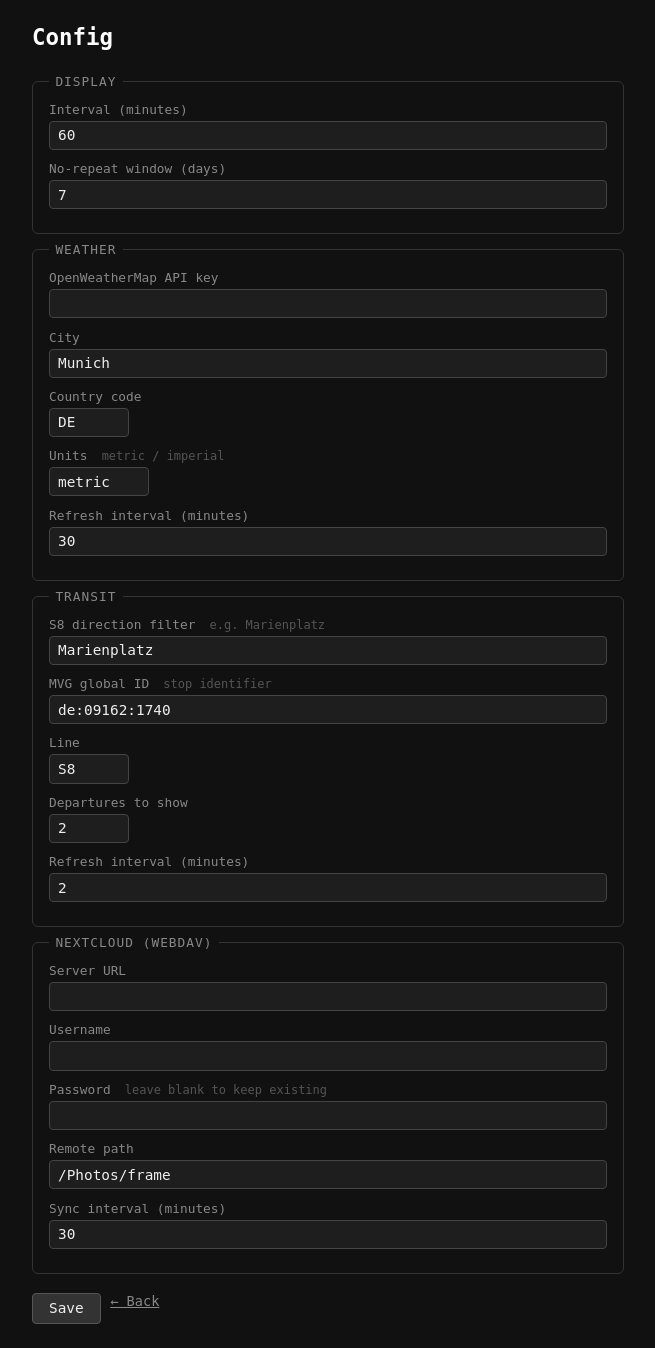
After one commit to viniciusro/epaper-frame, a Flask app: page /config in a window 1280 px wide. The commit adds this page. Shown: the whole page, without its empty margins (312-967 px from the left). Run offline with Flask 3, Linux system fonts and the light colour scheme.

Commit message:
Phase 6+7: shuffler + web UI
Phase 6 — Shuffler:
- core/shuffler.py: SQLite history at data/history.db, no-repeat window,
  equal-weight-per-source selection, history reset on exhaustion, injectable
  db_path for tests; history_count() and reset_history() helpers

Phase 7 — Web UI:
- web/app.py: create_app() factory, thread-safe state dict, next_photo_event,
  routes: GET / /config /preview /api/status, POST /config /upload /next
- web/templates/index.html: dark monospace UI, weather/transit/pi/actions, 30s refresh
- web/templates/config.html: grouped fieldsets, password inputs, direction filter

Tests: 40 passed (6 shuffler, 3 web, 31 existing)

Co-Authored-By: Claude Sonnet 4.6 <noreply@anthropic.com>

```diff
--- a/web/app.py
+++ b/web/app.py
@@ -1,7 +1,168 @@
-from flask import Flask
+import logging
+import os
+import tempfile
+import threading
+from pathlib import Path
 
-app = Flask(__name__)
+import yaml
+from flask import Flask, jsonify, redirect, render_template, request, send_file, url_for
+
+logger = logging.getLogger(__name__)
+
+_CONFIG_PATH = Path('config.yaml')
+
+# Shared state — written by controller, read by web UI
+_state = {
+    'last_photo': None,       # Path or None
+    'next_update_at': None,   # datetime or None
+    'weather': None,
+    'transit': [],
+    'pi': {},
+}
+_state_lock = threading.Lock()
+
+# Event polled by FrameController to advance the photo immediately
+next_photo_event = threading.Event()
 
 
-@app.route('/')
-def index(): return 'epaper-frame OK'
+def _load_config():
+    if _CONFIG_PATH.exists():
+        return yaml.safe_load(_CONFIG_PATH.read_text())
+    return {}
+
+
+def update_state(**kwargs):
+    """Called by FrameController to push current info into web state."""
+    with _state_lock:
+        _state.update(kwargs)
+
+
+def create_app(config=None):
+    app = Flask(__name__, template_folder='templates')
+
+    if config is None:
+        config = _load_config()
+
+    app.secret_key = config.get('web', {}).get('secret_key') or os.urandom(24)
+
+    upload_folder = Path(
+        config.get('sources', {}).get('local_folder', {}).get('path', 'data/uploads')
+    )
+
+    # ------------------------------------------------------------------ #
+    # Routes                                                               #
+    # ------------------------------------------------------------------ #
+
+    @app.get('/')
+    def index():
+        with _state_lock:
+            state = dict(_state)
+        cfg = _load_config()
+
+        next_in = None
+        if state.get('next_update_at'):
+            from datetime import datetime
+            delta = state['next_update_at'] - datetime.now()
+            next_in = max(0, int(delta.total_seconds()))
+
+        return render_template(
+            'index.html',
+            last_photo=Path(state['last_photo']).name if state['last_photo'] else None,
+            next_in=next_in,
+            weather=state.get('weather'),
+            transit=state.get('transit', []),
+            pi=state.get('pi', {}),
+            config=cfg,
+        )
+
+    @app.get('/config')
+    def config_get():
+        cfg = _load_config()
+        return render_template('config.html', config=cfg)
+
+    @app.post('/config')
+    def config_post():
+        cfg = _load_config()
+        f = request.form
+
+        cfg.setdefault('display', {})
+        cfg['display']['interval_minutes'] = int(f.get('interval_minutes', 60))
+        cfg['display']['no_repeat_days'] = int(f.get('no_repeat_days', 7))
+
+        cfg.setdefault('weather', {})
+        cfg['weather']['api_key'] = f.get('weather_api_key', '')
+        cfg['weather']['city'] = f.get('weather_city', 'Munich')
+        cfg['weather']['country_code'] = f.get('weather_country_code', 'DE')
+        cfg['weather']['units'] = f.get('weather_units', 'metric')
+        cfg['weather']['refresh_interval_minutes'] = int(f.get('weather_refresh', 30))
+
+        cfg.setdefault('transit', {})
+        cfg['transit']['mvg_global_id'] = f.get('transit_global_id', 'de:09162:1740')
+        cfg['transit']['line'] = f.get('transit_line', 'S8')
+        cfg['transit']['direction_filter'] = f.get('transit_direction_filter', 'Marienplatz')
+        cfg['transit']['limit'] = int(f.get('transit_limit', 2))
+        cfg['transit']['refresh_interval_minutes'] = int(f.get('transit_refresh', 2))
+
+        cfg.setdefault('sources', {}).setdefault('nextcloud', {})
+        cfg['sources']['nextcloud']['url'] = f.get('nextcloud_url', '')
+        cfg['sources']['nextcloud']['username'] = f.get('nextcloud_username', '')
+        if f.get('nextcloud_password'):
+            cfg['sources']['nextcloud']['password'] = f.get('nextcloud_password')
+        cfg['sources']['nextcloud']['remote_path'] = f.get('nextcloud_remote_path', '/Photos/frame')
+        cfg['sources']['nextcloud']['sync_interval_minutes'] = int(f.get('nextcloud_sync_interval', 30))
+
+        _CONFIG_PATH.write_text(yaml.dump(cfg, default_flow_style=False, allow_unicode=True))
+        return redirect(url_for('config_get'))
+
+    @app.post('/upload')
+    def upload():
+        if 'photo' not in request.files:
+            return 'No file', 400
+        file = request.files['photo']
+        if not file.filename:
+            return 'No filename', 400
+        from sources.upload import UploadSource
+        src = UploadSource({'path': str(upload_folder)})
+        try:
+            src.save(file, destination_folder=upload_folder)
+        except ValueError as exc:
+            return str(exc), 400
+        return redirect(url_for('index'))
+
+    @app.post('/next')
+    def next_photo():
+        next_photo_event.set()
+        return redirect(url_for('index'))
+
+    @app.get('/preview')
+    def preview():
+        preview_path = Path(tempfile.gettempdir()) / 'epaper_preview.png'
+        if not preview_path.exists():
+            return 'No preview available', 404
+        return send_file(str(preview_path), mimetype='image/png')
+
+    @app.get('/api/status')
+    def api_status():
+        with _state_lock:
+            state = dict(_state)
+        next_in = None
+        if state.get('next_update_at'):
+            from datetime import datetime
+            delta = state['next_update_at'] - datetime.now()
+            next_in = max(0, int(delta.total_seconds()))
+        return jsonify({
+            'last_photo': str(state['last_photo']) if state['last_photo'] else None,
+            'next_update_in_seconds': next_in,
+            'weather': state.get('weather'),
+            'transit': state.get('transit', []),
+            'pi': state.get('pi', {}),
+        })
+
+    return app
+
+
+# Stand-alone dev server
+if __name__ == '__main__':
+    cfg = _load_config()
+    port = cfg.get('web', {}).get('port', 5000)
+    create_app(cfg).run(host='0.0.0.0', port=port, debug=True)
--- /dev/null
+++ b/web/templates/config.html
@@ -0,0 +1,127 @@
+<!DOCTYPE html>
+<html lang="en">
+<head>
+  <meta charset="UTF-8">
+  <meta name="viewport" content="width=device-width, initial-scale=1">
+  <title>epaper-frame — config</title>
+  <style>
+    *, *::before, *::after { box-sizing: border-box; margin: 0; padding: 0; }
+    body { font-family: monospace; background: #111; color: #eee; padding: 1.5rem; max-width: 640px; margin: 0 auto; }
+    h1 { font-size: 1.4rem; margin-bottom: 1.5rem; color: #fff; }
+    h2 { font-size: 0.85rem; text-transform: uppercase; letter-spacing: 0.1em; color: #888; margin: 1.2rem 0 0.6rem; }
+    fieldset { border: 1px solid #333; border-radius: 6px; padding: 0.8rem 1rem; margin-bottom: 0.5rem; }
+    legend { color: #888; font-size: 0.8rem; text-transform: uppercase; letter-spacing: 0.08em; padding: 0 0.4rem; }
+    .field { display: flex; flex-direction: column; margin-bottom: 0.7rem; }
+    label { font-size: 0.8rem; color: #888; margin-bottom: 0.25rem; }
+    label .note { color: #555; font-size: 0.75rem; margin-left: 0.4rem; }
+    input[type=text], input[type=number], input[type=password], input[type=url] {
+      background: #1e1e1e; border: 1px solid #444; color: #eee; border-radius: 4px;
+      padding: 0.35rem 0.5rem; font-family: monospace; font-size: 0.9rem; width: 100%;
+    }
+    input:focus { outline: none; border-color: #666; }
+    .actions { display: flex; gap: 0.6rem; margin-top: 1.2rem; }
+    button { background: #333; color: #eee; border: 1px solid #555; border-radius: 4px;
+      padding: 0.4rem 1rem; cursor: pointer; font-family: monospace; font-size: 0.9rem; }
+    button:hover { background: #444; }
+    a { color: #888; font-size: 0.85rem; }
+  </style>
+</head>
+<body>
+
+<h1>Config</h1>
+
+<form method="post" action="/config">
+
+  <fieldset>
+    <legend>Display</legend>
+    <div class="field">
+      <label>Interval (minutes)</label>
+      <input type="number" name="interval_minutes" value="{{ config.get('display', {}).get('interval_minutes', 60) }}" min="1">
+    </div>
+    <div class="field">
+      <label>No-repeat window (days)</label>
+      <input type="number" name="no_repeat_days" value="{{ config.get('display', {}).get('no_repeat_days', 7) }}" min="1">
+    </div>
+  </fieldset>
+
+  <fieldset>
+    <legend>Weather</legend>
+    <div class="field">
+      <label>OpenWeatherMap API key</label>
+      <input type="password" name="weather_api_key" value="{{ config.get('weather', {}).get('api_key', '') }}">
+    </div>
+    <div class="field">
+      <label>City</label>
+      <input type="text" name="weather_city" value="{{ config.get('weather', {}).get('city', 'Munich') }}">
+    </div>
+    <div class="field">
+      <label>Country code</label>
+      <input type="text" name="weather_country_code" value="{{ config.get('weather', {}).get('country_code', 'DE') }}" style="max-width:80px">
+    </div>
+    <div class="field">
+      <label>Units <span class="note">metric / imperial</span></label>
+      <input type="text" name="weather_units" value="{{ config.get('weather', {}).get('units', 'metric') }}" style="max-width:100px">
+    </div>
+    <div class="field">
+      <label>Refresh interval (minutes)</label>
+      <input type="number" name="weather_refresh" value="{{ config.get('weather', {}).get('refresh_interval_minutes', 30) }}" min="1">
+    </div>
+  </fieldset>
+
+  <fieldset>
+    <legend>Transit</legend>
+    <div class="field">
+      <label>S8 direction filter <span class="note">e.g. Marienplatz</span></label>
+      <input type="text" name="transit_direction_filter" value="{{ config.get('transit', {}).get('direction_filter', 'Marienplatz') }}">
+    </div>
+    <div class="field">
+      <label>MVG global ID <span class="note">stop identifier</span></label>
+      <input type="text" name="transit_global_id" value="{{ config.get('transit', {}).get('mvg_global_id', 'de:09162:1740') }}">
+    </div>
+    <div class="field">
+      <label>Line</label>
+      <input type="text" name="transit_line" value="{{ config.get('transit', {}).get('line', 'S8') }}" style="max-width:80px">
+    </div>
+    <div class="field">
+      <label>Departures to show</label>
+      <input type="number" name="transit_limit" value="{{ config.get('transit', {}).get('limit', 2) }}" min="1" max="5" style="max-width:80px">
+    </div>
+    <div class="field">
+      <label>Refresh interval (minutes)</label>
+      <input type="number" name="transit_refresh" value="{{ config.get('transit', {}).get('refresh_interval_minutes', 2) }}" min="1">
+    </div>
+  </fieldset>
+
+  <fieldset>
+    <legend>Nextcloud (WebDAV)</legend>
+    <div class="field">
+      <label>Server URL</label>
+      <input type="url" name="nextcloud_url" value="{{ config.get('sources', {}).get('nextcloud', {}).get('url', '') }}">
+    </div>
+    <div class="field">
+      <label>Username</label>
+      <input type="text" name="nextcloud_username" value="{{ config.get('sources', {}).get('nextcloud', {}).get('username', '') }}">
+    </div>
+    <div class="field">
+      <label>Password <span class="note">leave blank to keep existing</span></label>
+      <input type="password" name="nextcloud_password" value="">
+    </div>
+    <div class="field">
+      <label>Remote path</label>
+      <input type="text" name="nextcloud_remote_path" value="{{ config.get('sources', {}).get('nextcloud', {}).get('remote_path', '/Photos/frame') }}">
+    </div>
+    <div class="field">
+      <label>Sync interval (minutes)</label>
+      <input type="number" name="nextcloud_sync_interval" value="{{ config.get('sources', {}).get('nextcloud', {}).get('sync_interval_minutes', 30) }}" min="1">
+    </div>
+  </fieldset>
+
+  <div class="actions">
+    <button type="submit">Save</button>
+    <a href="/">← Back</a>
+  </div>
+
+</form>
+
+</body>
+</html>
```
Also changed, not shown: IMPLEMENTATION_PLAN.md (+18 -18 lines), core/shuffler.py (+95 -3 lines), tests/test_info.py (+52 -0 lines), tests/test_shuffler.py (+137 -1 lines), web/templates/index.html (+113 -1 lines).
